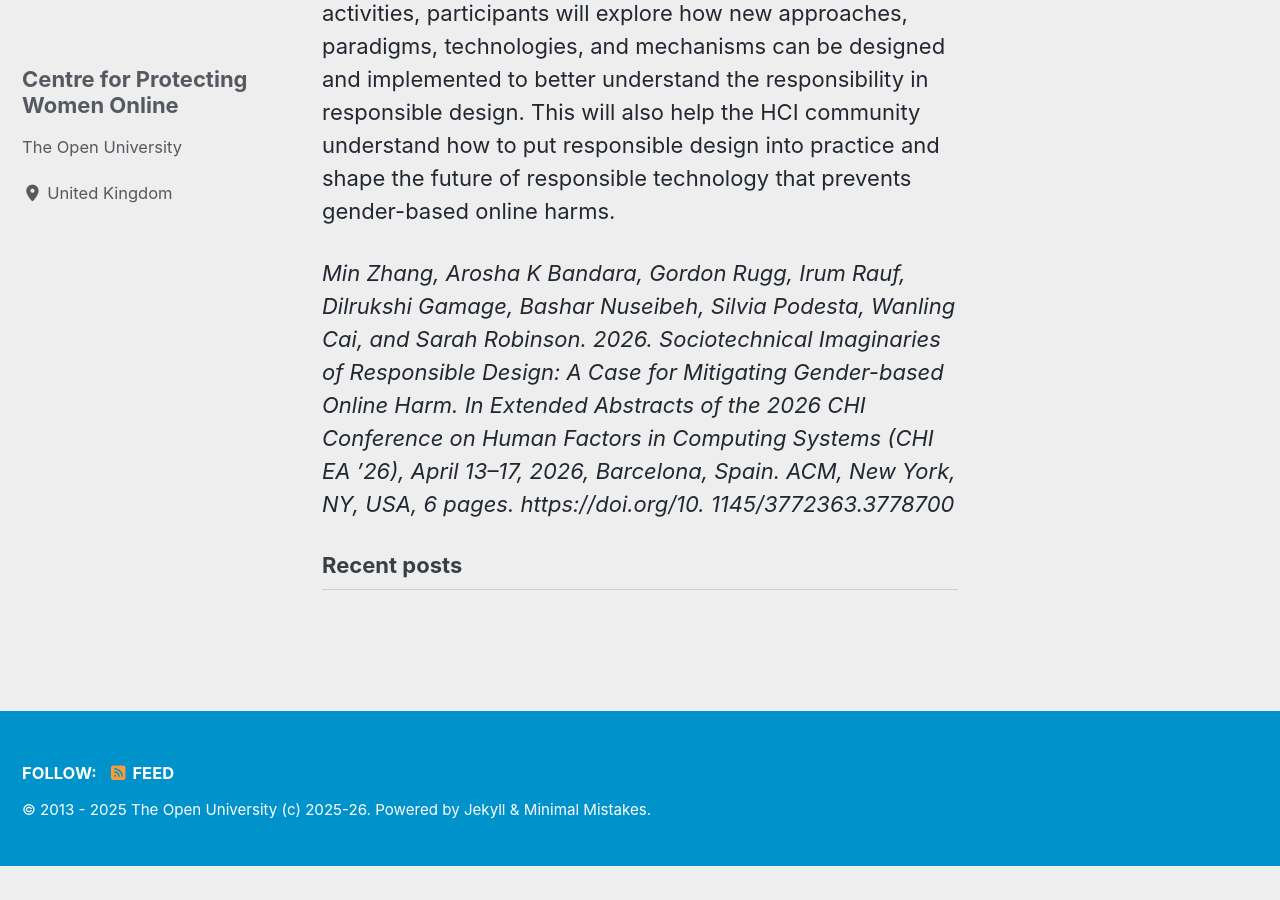
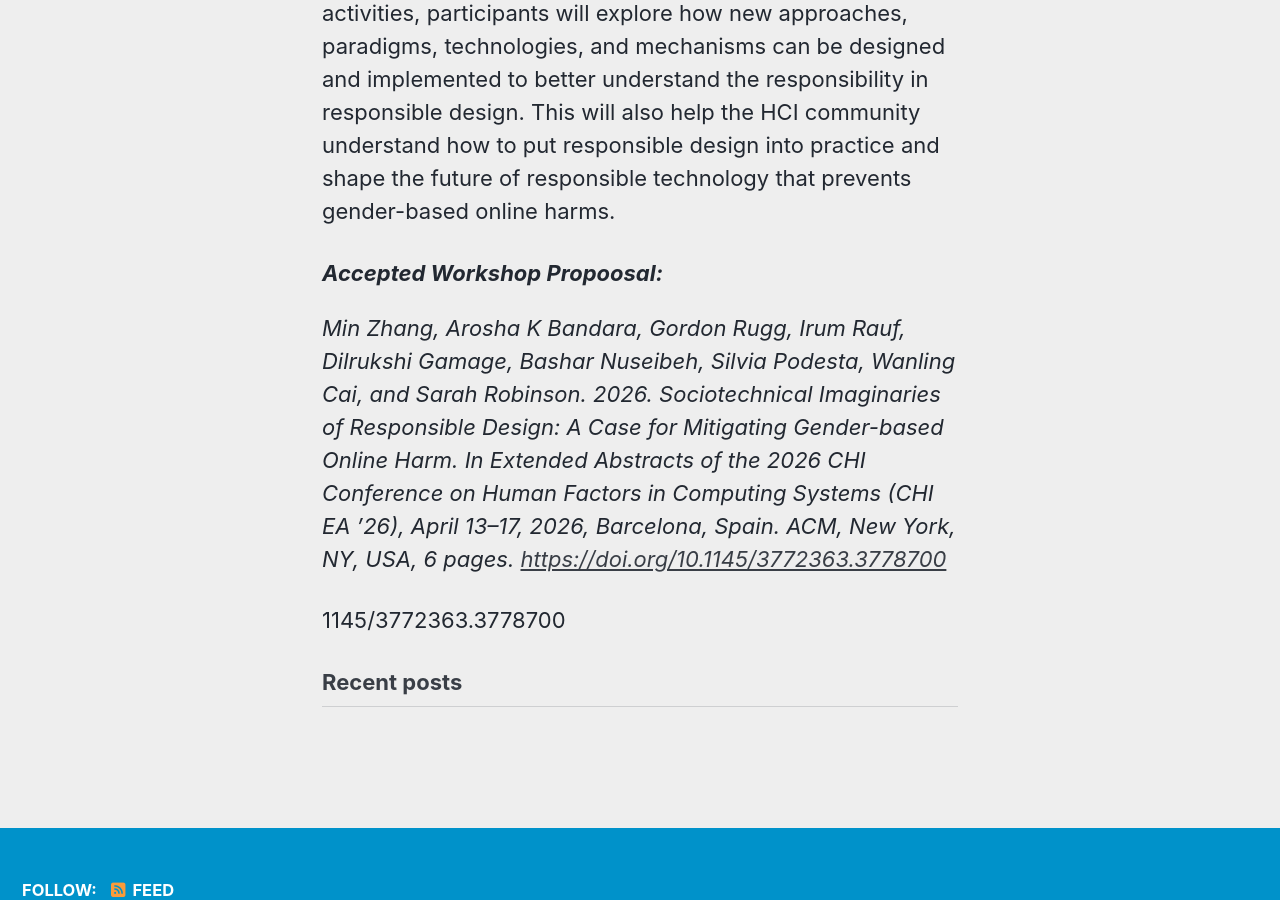
Before and after one commit to ou-cpwo/chi-sird-2026, a Jekyll site: the page built from index.html, in a window 1280 px wide and 900 px high, scrolled down 691 px. Built offline with Jekyll 4.4.1, drawn with Linux system fonts in a browser that asks for light colours; cached includes are drawn as plain includes; the list of posts is cut into pages by our own code; before the commit the page ends 1557 px from its top, so only the background shows below that.

```diff
--- a/_config.yml
+++ b/_config.yml
@@ -112,31 +112,32 @@ analytics:
 
 
 # Site Author
-author:
-  name             : "Centre for Protecting Women Online"
-  avatar           : # path of avatar image, e.g. "/assets/images/bio-photo.jpg"
-  bio              : "The Open University"
-  location         : "United Kingdom"
-  email            :
-  links:
-    - label: "Email"
-      icon: "fas fa-fw fa-envelope-square"
-      # url: "mailto:your.name@email.com"
-    - label: "Website"
-      icon: "fas fa-fw fa-link"
-      # url: "https://your-website.com"
-    - label: "Twitter"
-      icon: "fab fa-fw fa-twitter-square"
-      # url: "https://twitter.com/"
-    - label: "Facebook"
-      icon: "fab fa-fw fa-facebook-square"
-      # url: "https://facebook.com/"
-    - label: "GitHub"
-      icon: "fab fa-fw fa-github"
-      # url: "https://github.com/"
-    - label: "Instagram"
-      icon: "fab fa-fw fa-instagram"
-      # url: "https://instagram.com/"
+#author:
+#  name             : "Centre for Protecting Women Online"
+#  avatar           : # path of avatar image, e.g. "/assets/images/bio-photo.jpg"
+#  bio              : "The Open University"
+#  location         : "United Kingdom"
+#  email            :
+#  links:
+#    - label: "Email"
+#      icon: "fas fa-fw fa-envelope-square"
+#      # url: "mailto:your.name@email.com"
+#    - label: "Website"
+#      icon: "fas fa-fw fa-link"
+#      # url: "https://your-website.com"
+#    - label: "Twitter"
+#      icon: "fab fa-fw fa-twitter-square"
+#      # url: "https://twitter.com/"
+#    - label: "Facebook"
+#      icon: "fab fa-fw fa-facebook-square"
+#      # url: "https://facebook.com/"
+#    - label: "GitHub"
+#      icon: "fab fa-fw fa-github"
+#      # url: "https://github.com/"
+#    - label: "Instagram"
+#      icon: "fab fa-fw fa-instagram"
+#      # url: "https://instagram.com/"
+
 
 # Site Footer
 footer:
--- a/index.html
+++ b/index.html
@@ -21,10 +21,11 @@ also help the HCI community understand how to put responsible
 design into practice and shape the future of responsible technology
 that prevents gender-based online harms.</p>
 
+<b><i>Accepted Workshop Propoosal:</i></b>
 <p><i>Min Zhang, Arosha K Bandara, Gordon Rugg, Irum Rauf, Dilrukshi Gamage,
 Bashar Nuseibeh, Silvia Podesta, Wanling Cai, and Sarah Robinson. 2026.
 Sociotechnical Imaginaries of Responsible Design: A Case for Mitigating
 Gender-based Online Harm. In Extended Abstracts of the 2026 CHI Conference
 on Human Factors in Computing Systems (CHI EA ’26), April 13–17, 2026,
-Barcelona, Spain. ACM, New York, NY, USA, 6 pages. https://doi.org/10.
-1145/3772363.3778700</i></p>
+Barcelona, Spain. ACM, New York, NY, USA, 6 pages. <a href="https://doi.org/10.1145/3772363.3778700">https://doi.org/10.1145/3772363.3778700</a></i></p>
+1145/3772363.3778700</a></i></p>
```
